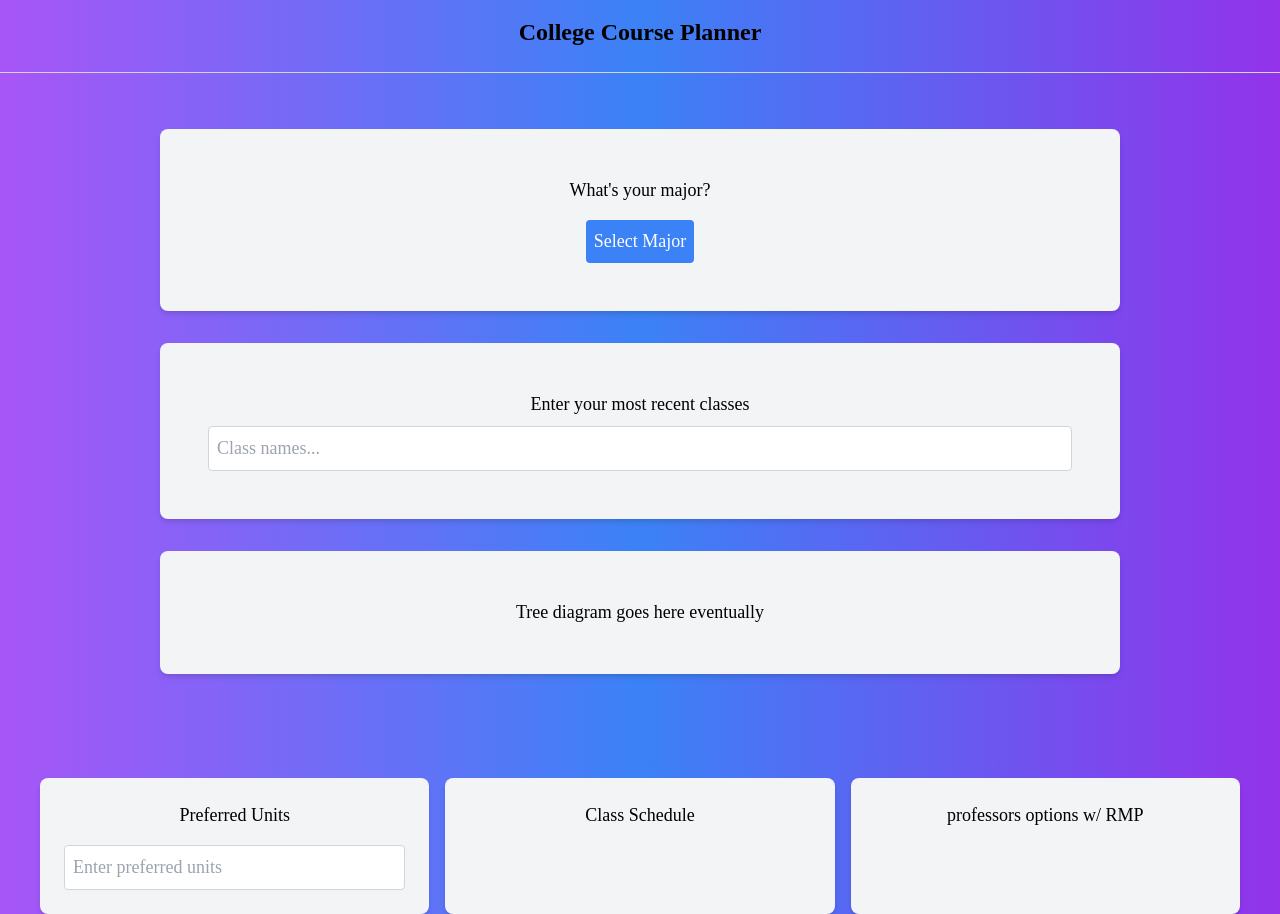
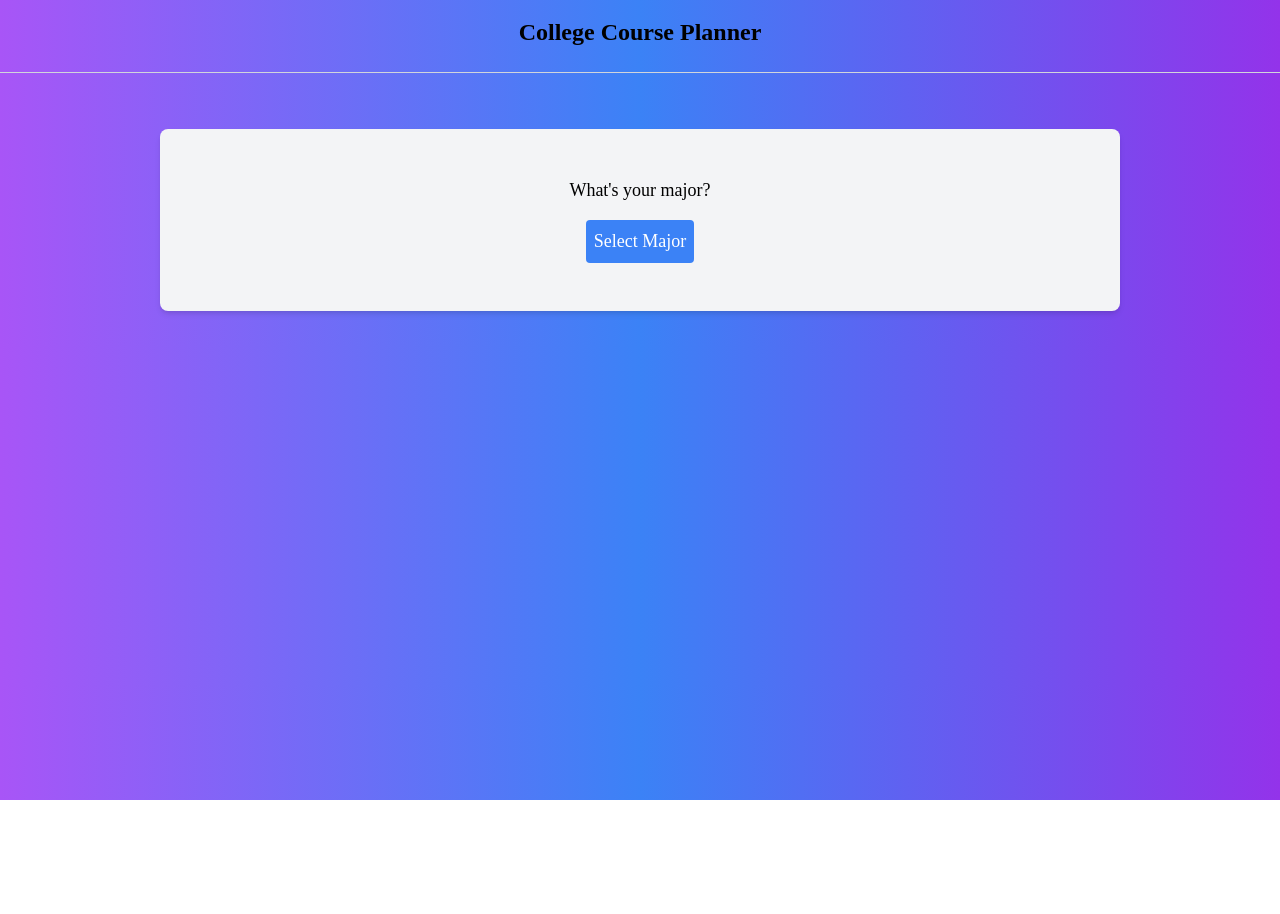
Before and after one commit to WilliamWong55955/College-Course-Planner, a Next.js app: page / in a window 1280 px wide. After the commit the page ends 800 px from the top, so only its background shows below. Built offline with nearby package versions, Linux system fonts and the light colour scheme.

Commit message:
deleting unnecessary UI from Page.tsx

```diff
--- a/src/app/page.tsx
+++ b/src/app/page.tsx
@@ -64,42 +64,6 @@ export default function HomePage() {
         </div>
       </div>
 
-      {/* Box for "Enter in the most recent classes" */}
-      <div className="bg-gray-100 p-12 rounded-lg shadow-md mb-8 w-3/4">
-        <p className="text-center">{`Enter your most recent classes`}</p>
-        <input
-          type="text"
-          placeholder="Class names..."
-          className="mt-2 p-2 border border-gray-300 rounded w-full"
-        />
-      </div>
-
-      <div className="bg-gray-100 p-12 rounded-lg shadow-md mb-16 w-3/4">
-        <p className="text-center">Tree diagram goes here eventually</p>
-      </div>
-      <div className="flex justify-between w-full px-10 mt-10"> {/* Flex container for three boxes */}
-  {/* Left Box for Preferred Units */}
-  <div className="bg-gray-100 p-6 rounded-lg shadow-md w-1/3">
-    <p className="text-center">Preferred Units</p>
-    <input
-      type="number"
-      placeholder="Enter preferred units"
-      className="mt-4 p-2 border border-gray-300 rounded w-full"
-    />
-  </div>
-
-  {/* Right Box 1 */}
-  <div className="bg-gray-100 p-6 rounded-lg shadow-md w-1/3 ml-4"> {/* Add margin-left for spacing */}
-    <p className="text-center">Class Schedule</p>
-    {/* Add any input or content here */}
-  </div>
-
-  {/* Right Box 2 */}
-  <div className="bg-gray-100 p-6 rounded-lg shadow-md w-1/3 ml-4"> {/* Add margin-left for spacing */}
-    <p className="text-center">professors options w/ RMP</p>
-    {/* Add any input or content here */}
-  </div>
-</div>
     </main>
   );
 }
```
